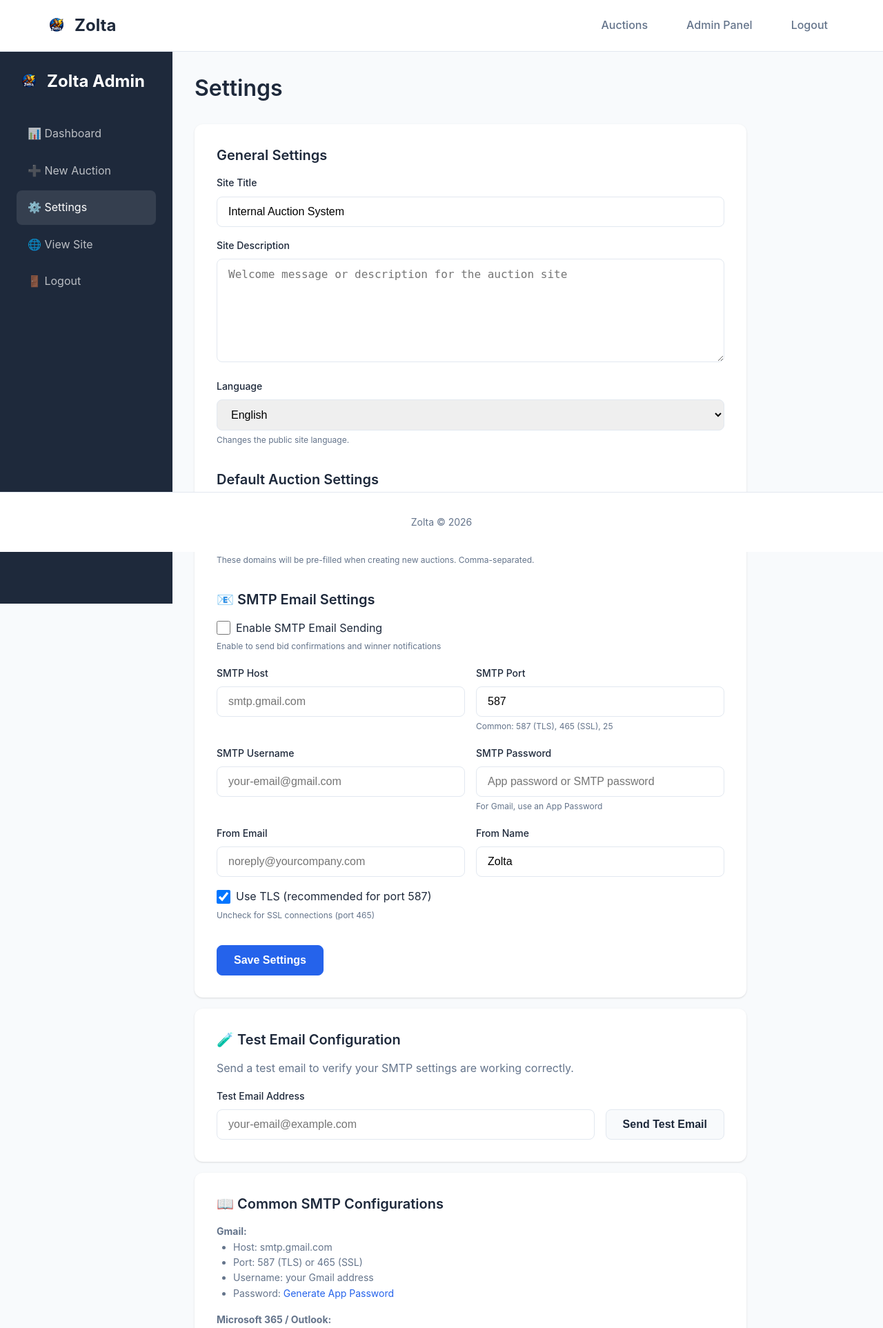
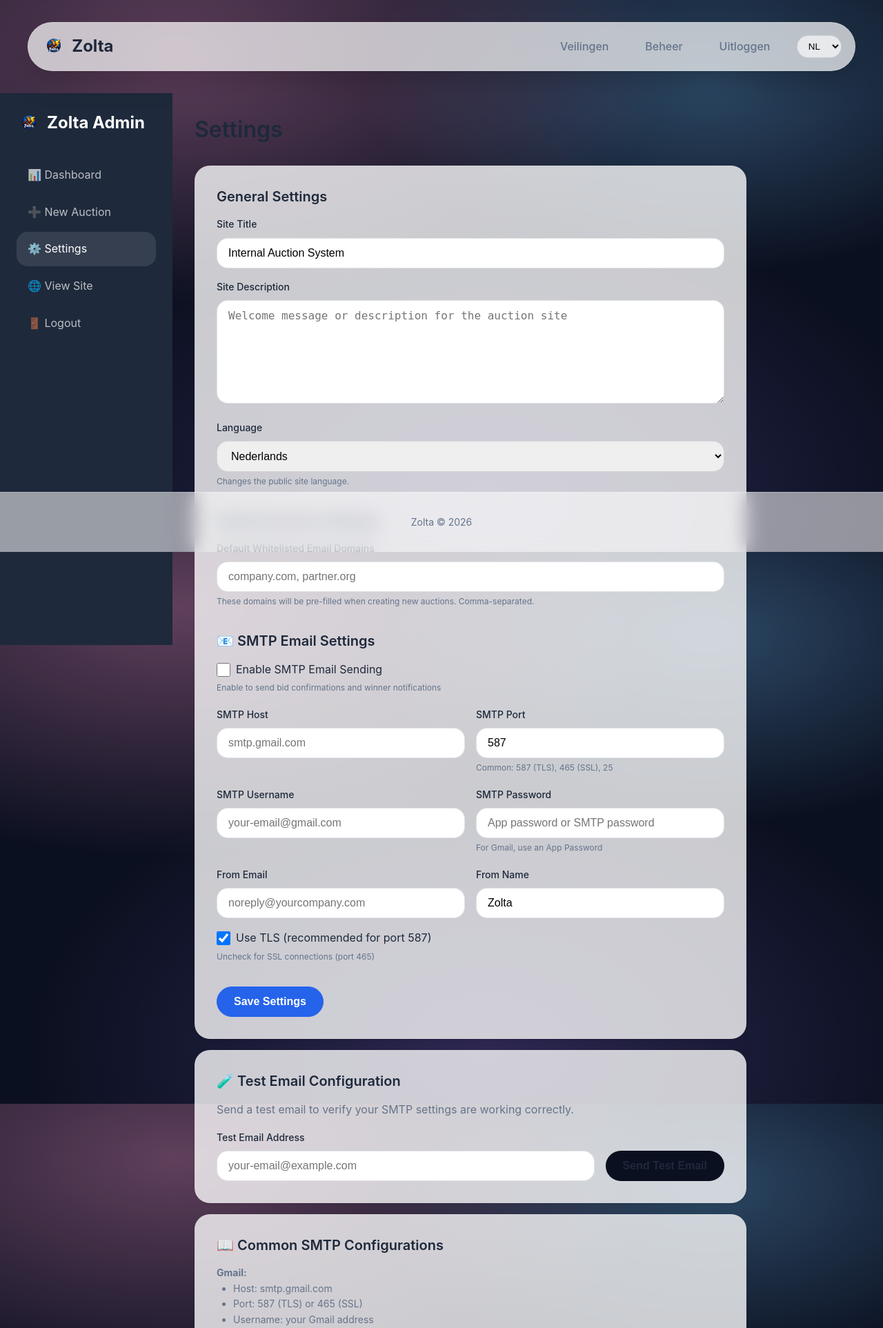
Before and after one commit to MiranoVerhoef/Zolta, a Flask app: page /admin/settings in a window 1280 px wide. Shown: the top 1925 px of the page at 69% size. Run offline with Flask 3, Linux system fonts and the light colour scheme; the visitor is signed in with stand-in values (Sample User, id 1); data that the repository does not hold is empty; parts of the project's set-up code (start-up, migrations or seed data) failed here and were passed over.

Commit message:
V7
Changed Theming
Changed default language
Added database migration

```diff
--- a/app.py
+++ b/app.py
@@ -222,6 +222,21 @@ def inject_helpers():
     def now():
         return datetime.now()
     return dict(t=t, site_lang=get_site_language(), now=now)
+
+@app.post("/set-language")
+def set_language():
+    lang = (request.form.get("language") or "").lower().strip()
+    if lang not in ("en", "nl"):
+        lang = "nl"
+    s = Settings.query.filter_by(key="language").first()
+    if not s:
+        s = Settings(key="language", value=lang)
+        db.session.add(s)
+    else:
+        s.value = lang
+    db.session.commit()
+    return redirect(request.referrer or url_for("index"))
+
 def send_email(to_email, subject, html_body, text_body=None):
     """Send email via SMTP"""
     smtp = get_smtp_settings()
@@ -817,15 +832,41 @@ def ensure_sqlite_columns():
     except Exception as e:
         print(f"SQLite migration skipped/failed: {e}")
 
+
+def ensure_db_schema():
+    """Lightweight SQLite schema migration for existing installs.
+    Flask-SQLAlchemy's create_all() won't add new columns to existing tables.
+    """
+    try:
+        engine = db.get_engine()
+    except Exception:
+        engine = db.engine
+    with engine.connect() as conn:
+        # Auction table columns
+        cols = [row[1] for row in conn.exec_driver_sql("PRAGMA table_info(auction)").fetchall()]
+        def add_col(name, ddl):
+            if name not in cols:
+                conn.exec_driver_sql(f"ALTER TABLE auction ADD COLUMN {ddl}")
+        add_col("notify_winner", "notify_winner BOOLEAN DEFAULT 1")
+        add_col("ending_soon_notified_at", "ending_soon_notified_at DATETIME")
+        add_col("ended_notified_at", "ended_notified_at DATETIME")
+
 def init_db():
     with app.app_context():
+        os.makedirs('/app/instance', exist_ok=True)
         db.create_all()
+        ensure_db_schema()
 
         # Ensure instance folder exists for persistent SQLite database
-        os.makedirs('/app/instance', exist_ok=True)
 
         # Create uploads folder
         os.makedirs(app.config['UPLOAD_FOLDER'], exist_ok=True)
+
+        # Default site language
+        if not Settings.query.filter_by(key='language').first():
+            db.session.add(Settings(key='language', value='nl'))
+            db.session.commit()
+
 
         # Create default admin if none exists
         if not Admin.query.first():
--- a/static/css/style.css
+++ b/static/css/style.css
@@ -12,17 +12,17 @@
     --success-color: #22c55e;
     --warning-color: #f59e0b;
     --danger-color: #ef4444;
-    --background: #f8fafc;
-    --surface: #ffffff;
+    --background: #0b1020;
+    --surface: rgba(255, 255, 255, 0.78);
     --text-primary: #1e293b;
     --text-secondary: #64748b;
-    --border-color: #e2e8f0;
+    --border-color: rgba(15, 23, 42, 0.12);
     --shadow-sm: 0 1px 2px 0 rgb(0 0 0 / 0.05);
     --shadow: 0 1px 3px 0 rgb(0 0 0 / 0.1), 0 1px 2px -1px rgb(0 0 0 / 0.1);
     --shadow-md: 0 4px 6px -1px rgb(0 0 0 / 0.1), 0 2px 4px -2px rgb(0 0 0 / 0.1);
     --shadow-lg: 0 10px 15px -3px rgb(0 0 0 / 0.1), 0 4px 6px -4px rgb(0 0 0 / 0.1);
-    --radius: 12px;
-    --radius-sm: 8px;
+    --radius: 22px;
+    --radius-sm: 16px;
 }
 
 body {
@@ -858,3 +858,81 @@ body {
 .admin-layout .flash-inner {
   max-width: 100%;
 }
+
+
+
+/* ===== iOS-like rounded + glass theme (onlineip.nl-ish) ===== */
+body {
+    background: radial-gradient(1200px 600px at 20% 10%, rgba(255, 153, 204, 0.35), transparent 60%),
+                radial-gradient(900px 500px at 80% 15%, rgba(120, 200, 255, 0.30), transparent 55%),
+                radial-gradient(1100px 700px at 55% 90%, rgba(165, 120, 255, 0.22), transparent 60%),
+                #0b1020;
+}
+
+.container {
+    padding-left: 1rem;
+    padding-right: 1rem;
+}
+
+.header {
+    background: transparent;
+    border-bottom: none;
+}
+
+.header .container {
+    margin-top: 1rem;
+    margin-bottom: 1rem;
+}
+
+.header-content {
+    background: rgba(255,255,255,0.70);
+    border: 1px solid rgba(255,255,255,0.25);
+    backdrop-filter: blur(18px);
+    -webkit-backdrop-filter: blur(18px);
+    border-radius: 999px;
+    padding: 0.85rem 1.2rem;
+    box-shadow: 0 16px 40px rgba(0,0,0,0.20);
+}
+
+.nav a {
+    padding: 0.5rem 0.9rem;
+    border-radius: 999px;
+}
+
+.nav a:hover {
+    background: rgba(37, 99, 235, 0.10);
+}
+
+.lang-switch select {
+    background: rgba(255,255,255,0.65);
+    border: 1px solid rgba(15,23,42,0.12);
+    border-radius: 999px;
+    padding: 0.45rem 0.75rem;
+    outline: none;
+}
+
+.auction-card,
+.auction-detail,
+.admin-card,
+.form-card,
+.table-container,
+.modal-content,
+.settings-card,
+.card {
+    background: rgba(255,255,255,0.78);
+    border: 1px solid rgba(255,255,255,0.25);
+    backdrop-filter: blur(18px);
+    -webkit-backdrop-filter: blur(18px);
+    box-shadow: 0 18px 45px rgba(0,0,0,0.22);
+}
+
+.btn, .btn-primary, .btn-secondary, .btn-danger {
+    border-radius: 999px;
+}
+
+.footer {
+    background: rgba(255,255,255,0.55);
+    border-top: 1px solid rgba(255,255,255,0.25);
+    backdrop-filter: blur(14px);
+    -webkit-backdrop-filter: blur(14px);
+}
--- a/templates/base.html
+++ b/templates/base.html
@@ -28,6 +28,13 @@
                 {% else %}
                 <a href="{{ url_for('admin_login') }}">Admin</a>
                 {% endif %}
+
+                <form class="lang-switch" method="post" action="{{ url_for('set_language') }}">
+                    <select name="language" onchange="this.form.submit()" aria-label="Language">
+                        <option value="nl" {% if site_lang == 'nl' %}selected{% endif %}>NL</option>
+                        <option value="en" {% if site_lang == 'en' %}selected{% endif %}>EN</option>
+                    </select>
+                </form>
             </nav>
         </div>
     </header>
```
Also changed, not shown: README.md.
